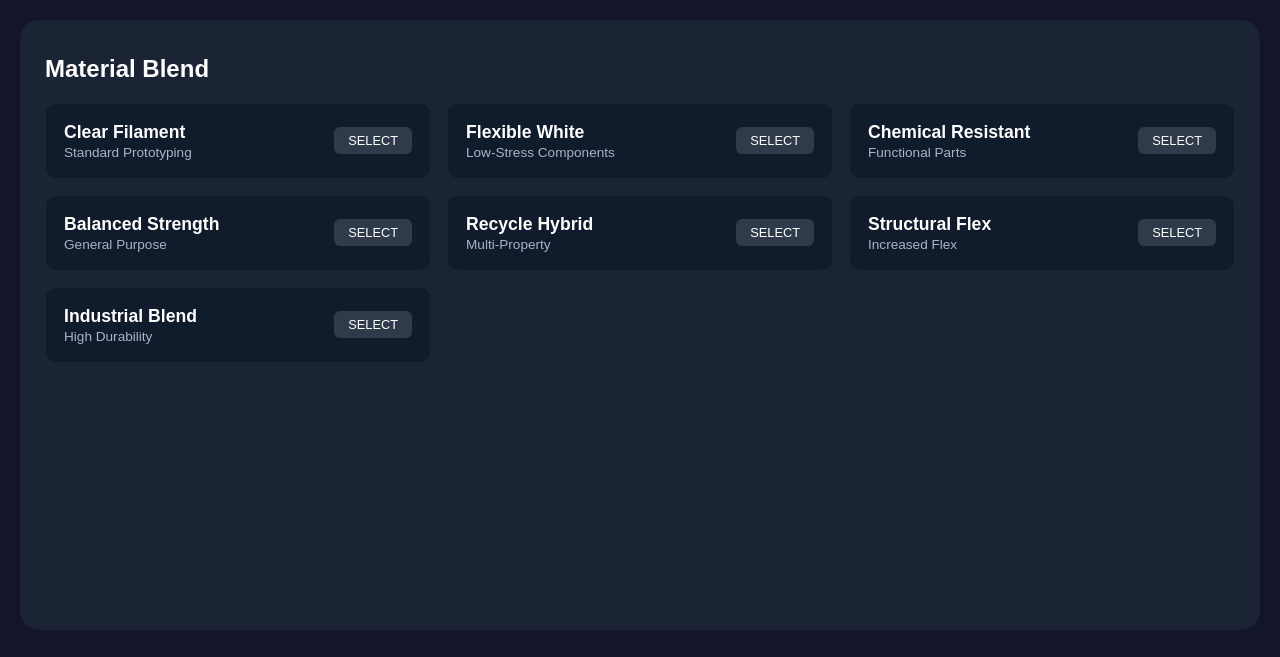
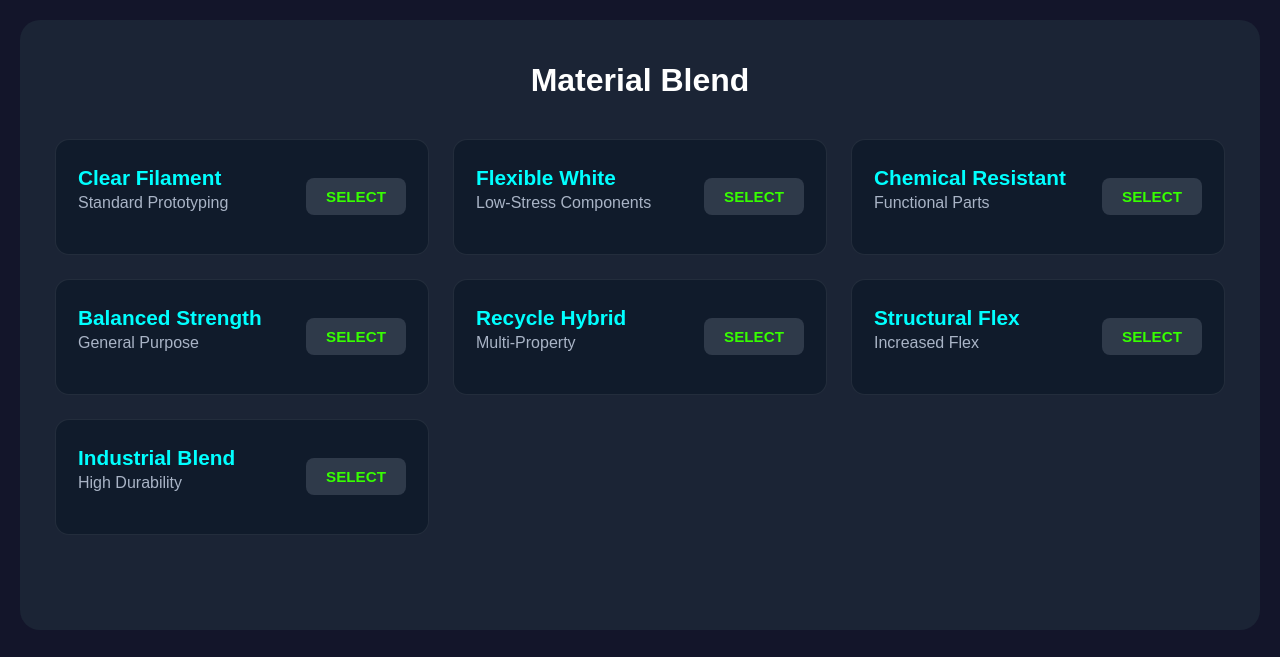
Before and after one commit to laleimendrez/ReFilament, a Flask app: page /mixture/ in a window 1280 px wide. Shown: the part 143-800 px from the top of the page. Run offline with Flask 3, Linux system fonts and the light colour scheme.

```diff
--- a/static/css/mixture.css
+++ b/static/css/mixture.css
@@ -1,53 +1,56 @@
 .page-title {
   color: #ffffff;
-  margin-bottom: 20px;
+  font-size: 2rem;
+  font-weight: 700;
+  margin-bottom: 30px;
+  text-align: center;
 }
 
 .mixture-grid {
   display: grid;
-  grid-template-columns: repeat(auto-fit, minmax(300px, 1fr));
-  gap: 16px;
+  grid-template-columns: repeat(auto-fit, minmax(340px, 1fr));
+  gap: 24px;
+  padding: 10px;
 }
 
 .mixture-card {
   background: #101b2b;
-  border-radius: 10px;
-  padding: 18px;
+  border-radius: 14px;
+  padding: 26px 22px;
   display: flex;
   justify-content: space-between;
   align-items: center;
   position: relative;
-  border: 1px solid rgba(255,255,255,0.05);
+  border: 1px solid rgba(255,255,255,0.08);
+  transition: transform 0.2s ease, box-shadow 0.2s ease;
+}
+
+.mixture-card:hover {
+  transform: scale(1.02);
+  box-shadow: 0 0 15px rgba(0,0,0,0.3);
 }
 
 .mixture-info h3 {
-  color: white;
+  color: #00FFFF;
   margin: 0;
-  font-size: 1.1rem;
+  font-size: 1.3rem;
 }
 
 .mixture-info p {
   color: #a9b4c6;
-  font-size: 0.85rem;
-  margin: 2px 0 0 0;
-}
-
-.mixture-ratio {
-  color: #65ff69;
-  font-size: 0.9rem;
-  text-align: right;
-  font-weight: 600;
-  margin-right: 8px;
+  font-size: 1rem;
+  margin-top: 4px;
 }
 
 .select-btn {
   background: #2f3a4a;
   border: none;
-  padding: 6px 14px;
-  border-radius: 6px;
-  color: white;
-  font-size: 0.8rem;
+  padding: 10px 20px;
+  border-radius: 8px;
+  color: #37FF00;
+  font-size: 0.95rem;
   cursor: pointer;
+  font-weight: 600;
   transition: 0.25s;
 }
 
```
Also changed, not shown: other parts of static/css/mixture.css (+66 -23 lines), templates/mixture.html (+12 -20 lines).
